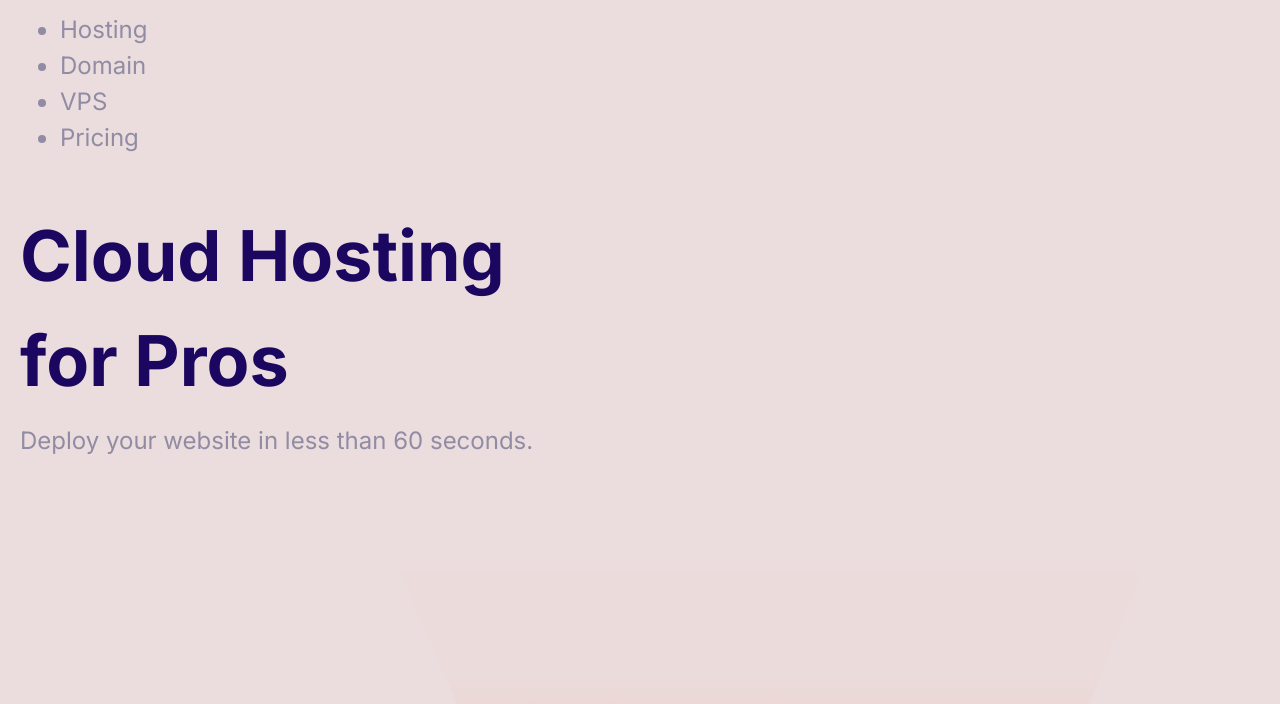
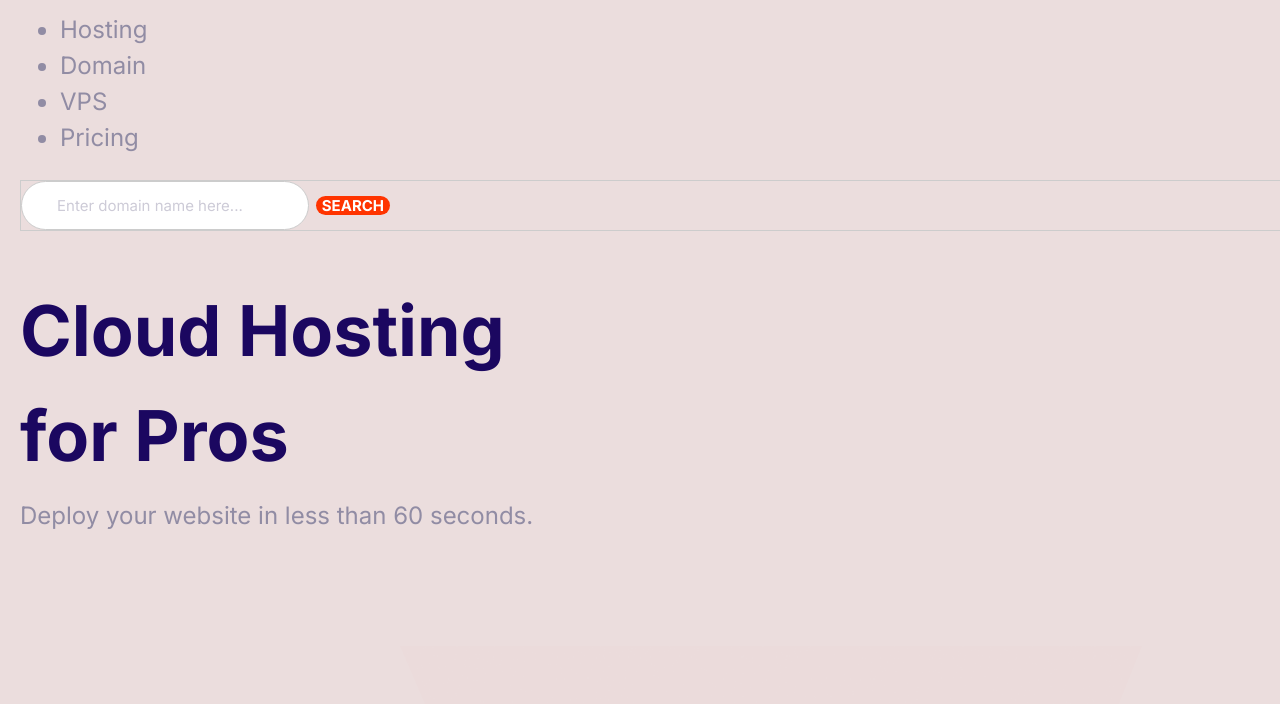
Before and after one commit to umathileepan/9thJuly2021, a plain HTML site: page HTMLCSSProject/index.html in a window 1280 px wide. Shown: the part 96-800 px from the top of the page. Drawn offline with Linux system fonts and the light colour scheme.

Commit message:
Input components built.

```diff
--- a/HTMLCSSProject/css/style.css
+++ b/HTMLCSSProject/css/style.css
@@ -232,6 +232,30 @@ a {
     font-size: 1.5rem;
   }
 }
+
+/* Input */
+.input {
+  border-radius: 30px;
+  border: 1px solid #ccc;
+  color: var(--color-heading);
+  font-size: 2rem;
+  outline: 0;
+  padding: 1.5rem 3.5rem;
+}
+
+.input-group {
+  border: 1px solid #ccc;
+}
+
+::placeholder {
+  color: #cdcbd7;
+}
+
+@media screen and (min-width: 1024px) {
+  .input {
+    font-size: 1.5rem;
+  }
+}
 /*ul,
 li {
   position: relative;
--- a/HTMLCSSProject/index.html
+++ b/HTMLCSSProject/index.html
@@ -25,6 +25,14 @@
       </ul>
     </header>
     <main>
+      <div class="input-group">
+        <input
+          type="text"
+          class="input"
+          placeholder="Enter domain name here..."
+        />
+        <button class="btn btn--accent">Search</button>
+      </div>
       <div class="container">
         <div class="colOne">
           <h1>
```
